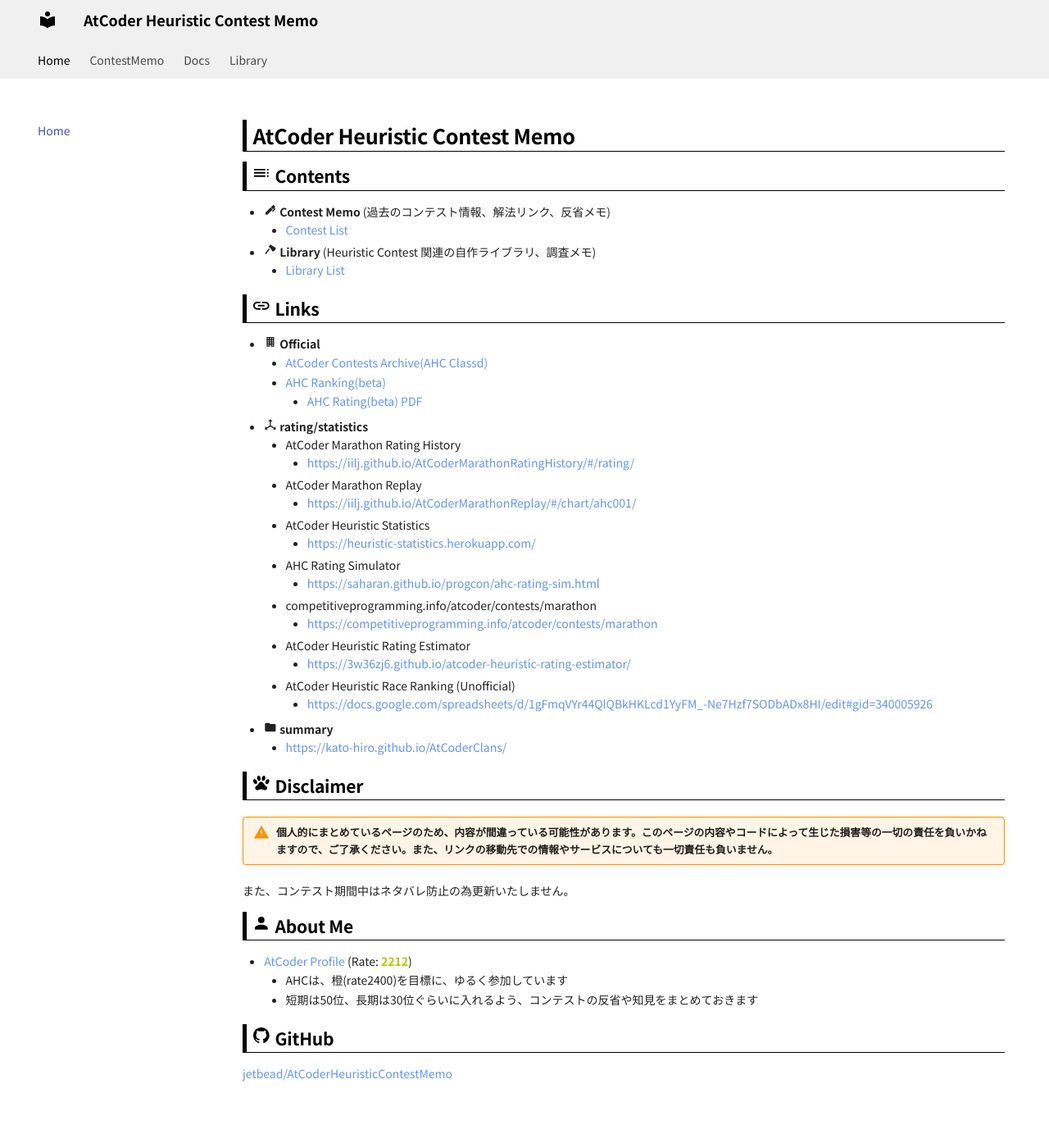
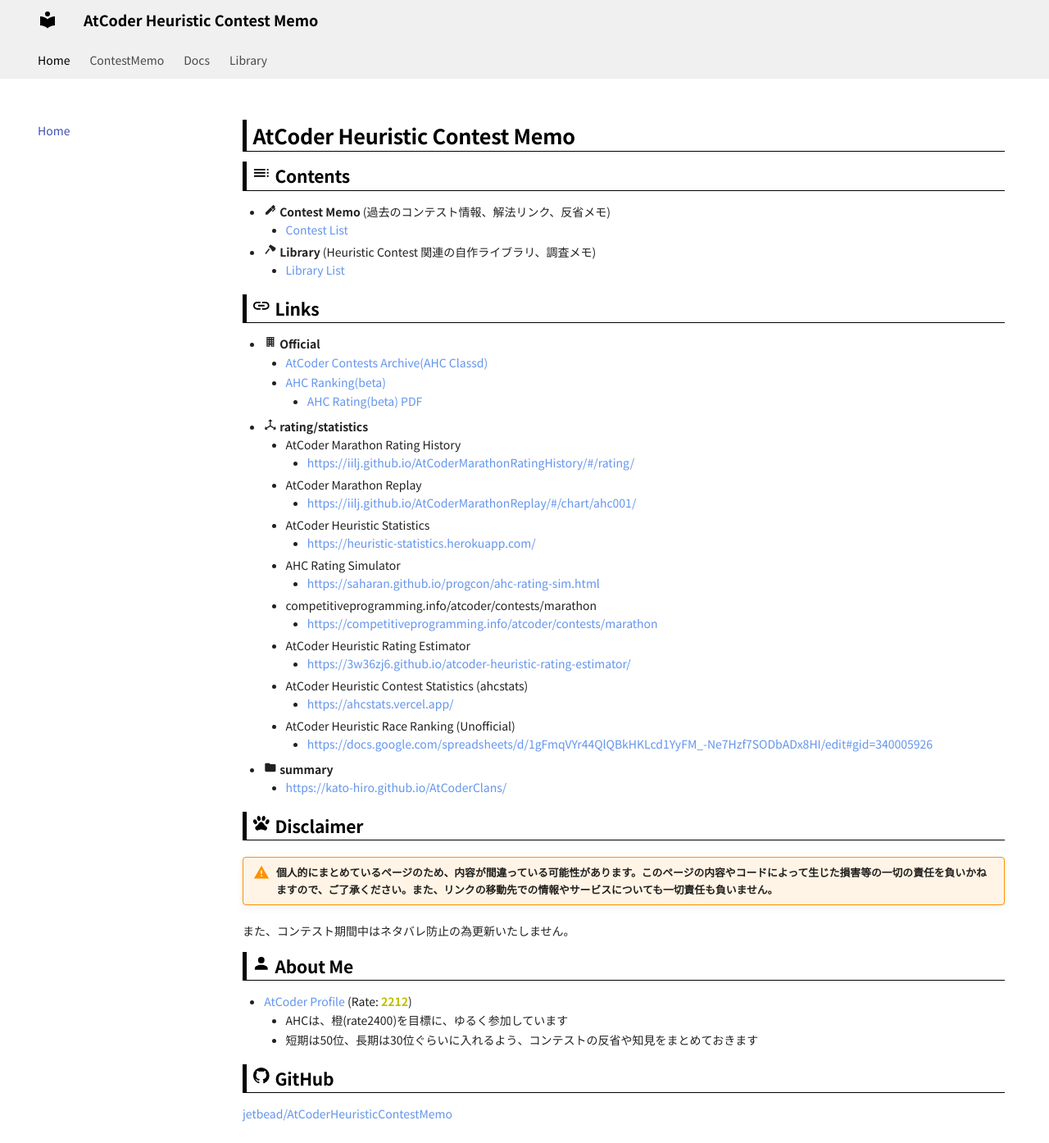
Before and after one commit to jetbead/AtCoderHeuristicContestMemo, an MkDocs documentation site: the page built from docs/index.md, in a window 1280 px wide and 1394 px high. Shown: the whole window at 82% size. Built offline with MkDocs 1.6.1 and Material for MkDocs 9.7.7, drawn with Linux system fonts in a browser that asks for light colours; some web fonts are replaced.

Commit message:
modify index

```diff
--- a/docs/index.md
+++ b/docs/index.md
@@ -31,6 +31,8 @@
     - https://competitiveprogramming.info/atcoder/contests/marathon
   - AtCoder Heuristic Rating Estimator
     - https://3w36zj6.github.io/atcoder-heuristic-rating-estimator/
+  - AtCoder Heuristic Contest Statistics (ahcstats)
+    - https://ahcstats.vercel.app/
   - AtCoder Heuristic Race Ranking (Unofficial)
     - https://docs.google.com/spreadsheets/d/1gFmqVYr44QlQBkHKLcd1YyFM_-Ne7Hzf7SODbADx8HI/edit#gid=340005926
 - :material-folder: **summary**
```
